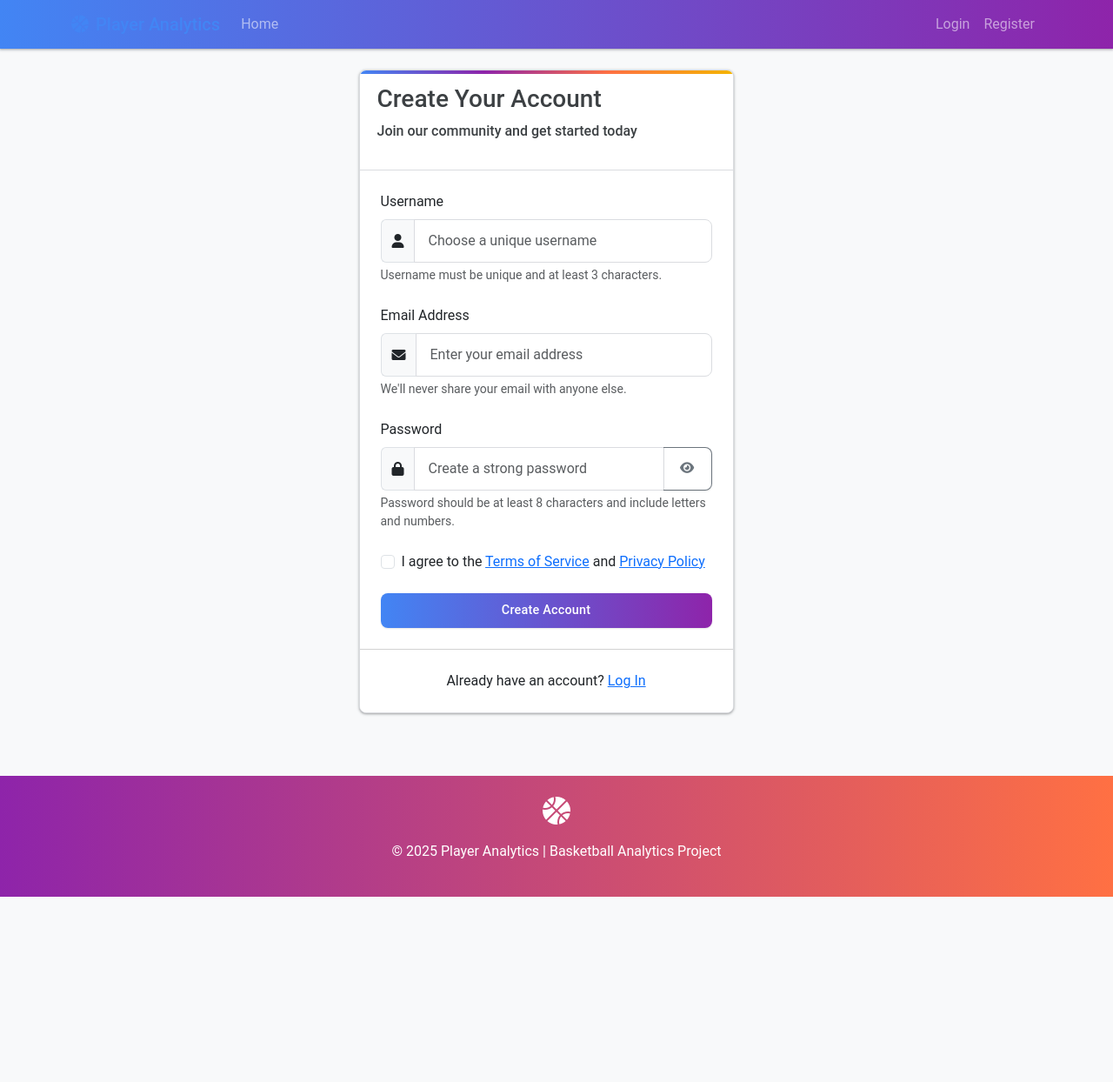
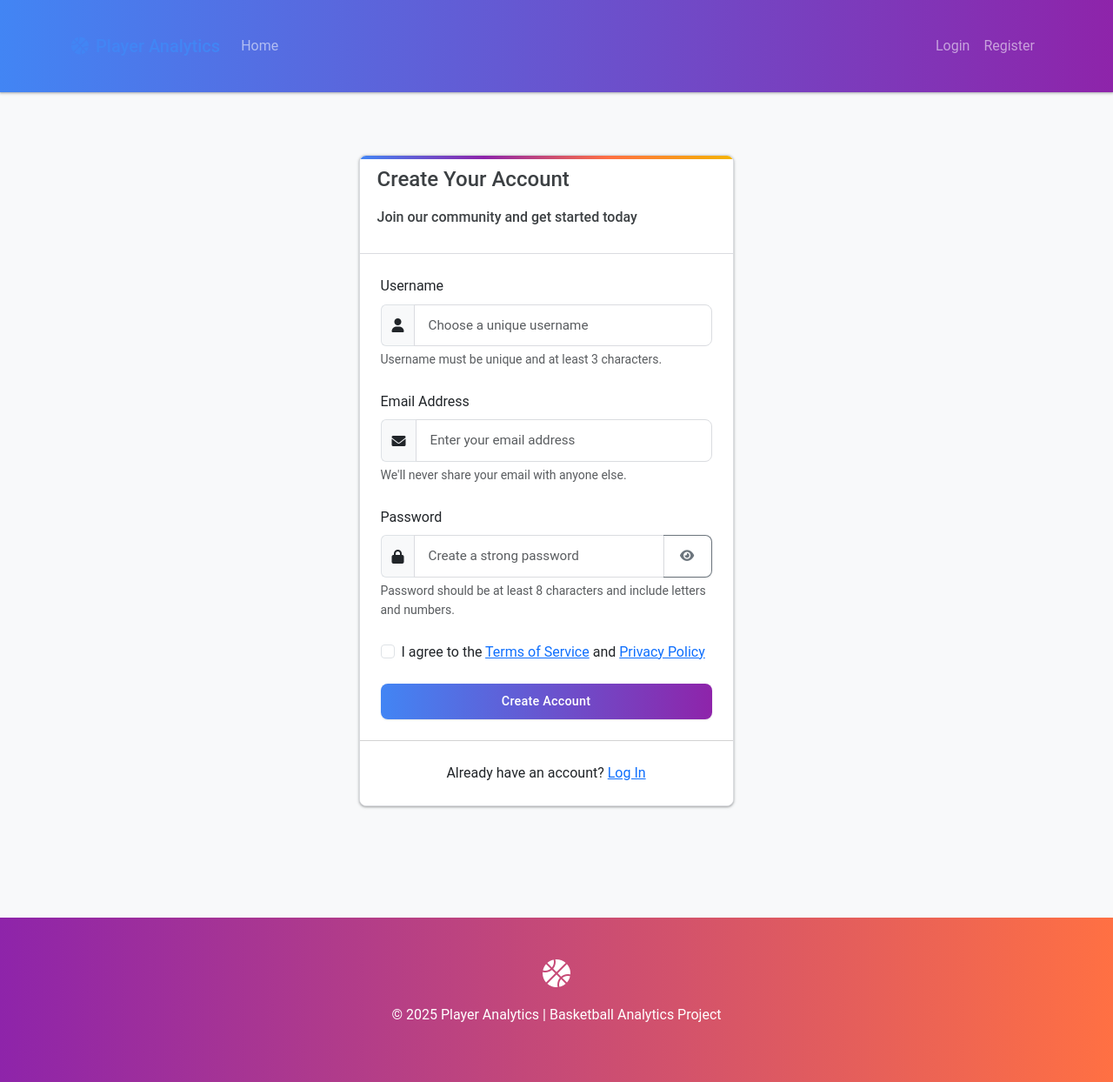
Before and after one commit to ziyusteve/CITS5505-AgileWebDev-GroupProject, a Flask app: page /auth/register in a window 1280 px wide. Shown: the whole page at 87% size. Before the commit the page ends 1031 px from the top, so only its background shows below. Run offline with Flask 3, Linux system fonts and the light colour scheme; some libraries are stand-ins or nearby versions.

Commit message:
Refine typography and spacing for Google Material alignment

```diff
--- a/static/css/style.css
+++ b/static/css/style.css
@@ -5,7 +5,24 @@ body {
     font-family: 'Google Sans', 'Roboto', 'Segoe UI', Tahoma, Geneva, Verdana, sans-serif; /* Using Google Sans or similar */
     color: #3c4043; /* Dark Gray for text */
     background-color: #f8f9fa; /* Light gray background */
-    /* Removed the subtle pattern background */
+    line-height: 1.6; /* Improve readability */
+}
+
+/* Headings */
+h1, h2, h3, h4, h5, h6 {
+    font-family: 'Google Sans', 'Roboto', sans-serif; /* Ensure headings use Google Sans */
+    font-weight: 500; /* Medium weight for headings */
+    margin-bottom: 1rem; /* Consistent bottom margin */
+}
+
+h1 { font-size: 2.25rem; }
+h2 { font-size: 1.75rem; }
+h3 { font-size: 1.5rem; }
+
+/* Container */
+.container, .container-fluid {
+    padding-top: 1.5rem;
+    padding-bottom: 1.5rem;
 }
 
 /* Header and Navigation - Gemini Theme */
@@ -28,7 +45,7 @@ body {
     border: 1px solid #dadce0; /* Standard Google border */
     border-radius: 8px; /* Consistent 8px radius */
     box-shadow: 0 1px 2px 0 rgba(60,64,67,.3), 0 1px 3px 1px rgba(60,64,67,.15); /* Subtle shadow */
-    margin-bottom: 1.5rem;
+    margin-bottom: 2rem; /* Increased spacing between cards */
     transition: transform 0.4s ease, box-shadow 0.4s ease;
     overflow: hidden;
     background: #fff;
@@ -59,7 +76,11 @@ body {
     background: #f8f9fa; /* Consistent light gray */
     color: #3c4043;
     border-bottom: 1px solid #dadce0; /* Standard border */
-    padding: 1rem 1.25rem;
+    padding: 0.8rem 1.25rem; /* Slightly adjusted padding */
+}
+
+.card-body {
+    padding: 1.5rem; /* Consistent padding within card body */
 }
 
 /* Buttons - Gemini Theme */
@@ -128,6 +149,7 @@ body {
     border-radius: 8px; /* Consistent radius */
     padding: 0.75rem 1rem;
     transition: all 0.2s ease-in-out; /* Faster transition */
+    font-size: 0.95rem; /* Slightly larger form text */
 }
 
 .form-control:focus {
@@ -178,8 +200,8 @@ body {
 /* Section titles with Gemini theme */
 .section-title {
     position: relative;
-    padding-bottom: 15px;
-    margin-bottom: 30px;
+    padding-bottom: 10px; /* Adjusted padding */
+    margin-bottom: 2rem; /* Increased spacing below section titles */
     text-transform: none; /* Normal case */
     font-weight: 500; /* Medium weight */
     letter-spacing: 0;
@@ -343,6 +365,7 @@ footer {
     background: linear-gradient(90deg, #8E24AA, #FF7043); /* Gemini-inspired footer gradient */
     color: white;
     padding: 2.5rem 0; /* Increased padding for better spacing */
+    margin-top: 4rem; /* More space above footer */
     border-top: none; /* Removed border for cleaner look */
 }
 
```
